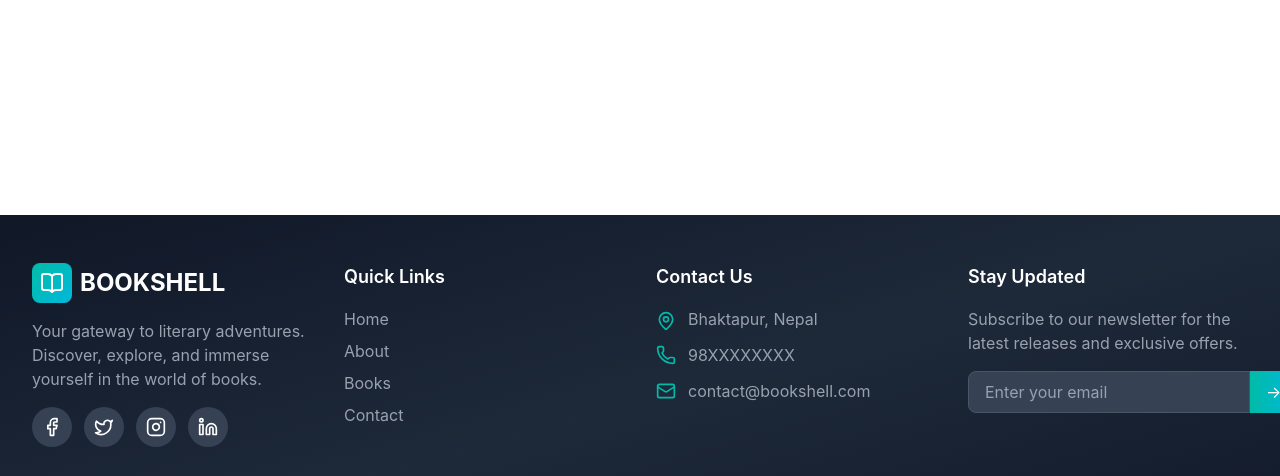
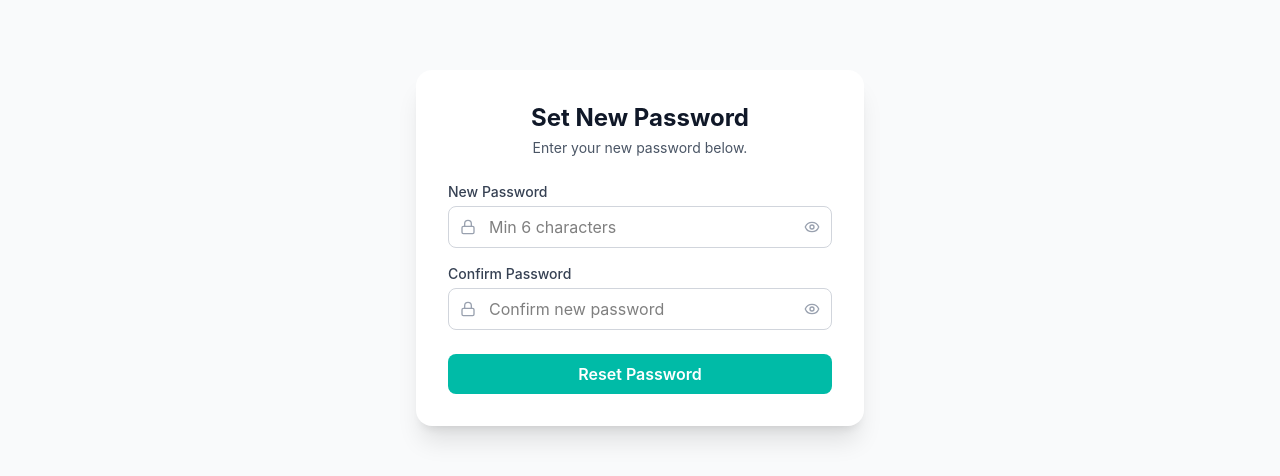
Before and after one commit to RochakDahal/React-BookStoree, a React (Vite) app in the folder frontend/: page /reset-password/1 in a window 1280 px wide. Shown: the part 216-692 px from the top of the page. Built offline with nearby package versions, Linux system fonts and the light colour scheme; no server answers; a web font is replaced by a local one.

Commit message:
updated app.jsx

```diff
--- a/frontend/src/App.jsx
+++ b/frontend/src/App.jsx
@@ -21,6 +21,8 @@
 import ProtectedRoute from './components/ProtectedRoute';
 import PaymentSuccess from './pages/PaymentSuccess';
 import PaymentFailure from './pages/PaymentFailure';
+import ForgotPassword from './pages/ForgotPassword';
+import ResetPassword from './pages/ResetPassword';
 
 // ✅ Admin Imports
 import AdminLayout from './components/AdminLayout';
@@ -51,6 +53,8 @@
                     <Route path="/contact" element={<Contact />} />
                     <Route path="/login" element={<Login />} />
                     <Route path="/register" element={<Register />} />
+                    <Route path="/forgot-password" element={<ForgotPassword />} />
+                    <Route path="/reset-password/:token" element={<ResetPassword />} />
 
                     {/* ========== PAYMENT ROUTES ========== */}
                     <Route path="/payment-success" element={<PaymentSuccess />} />
```
